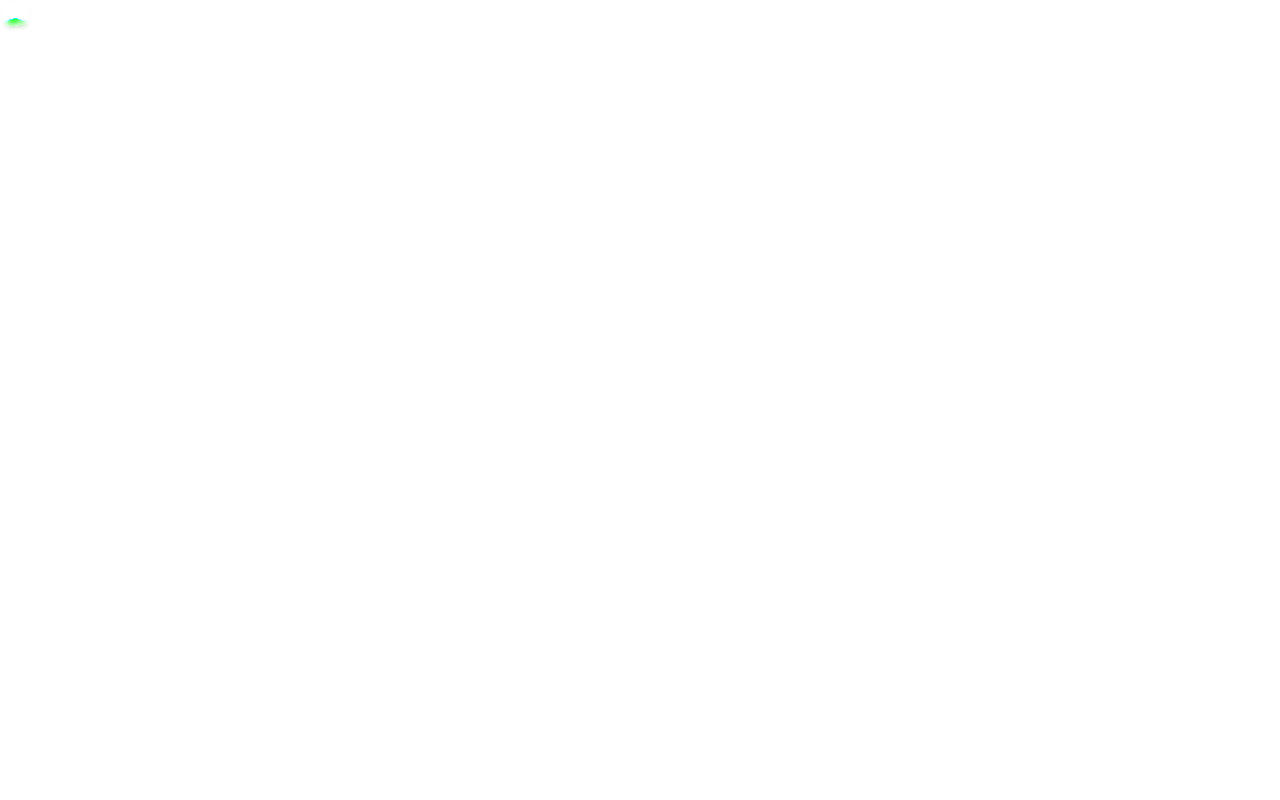
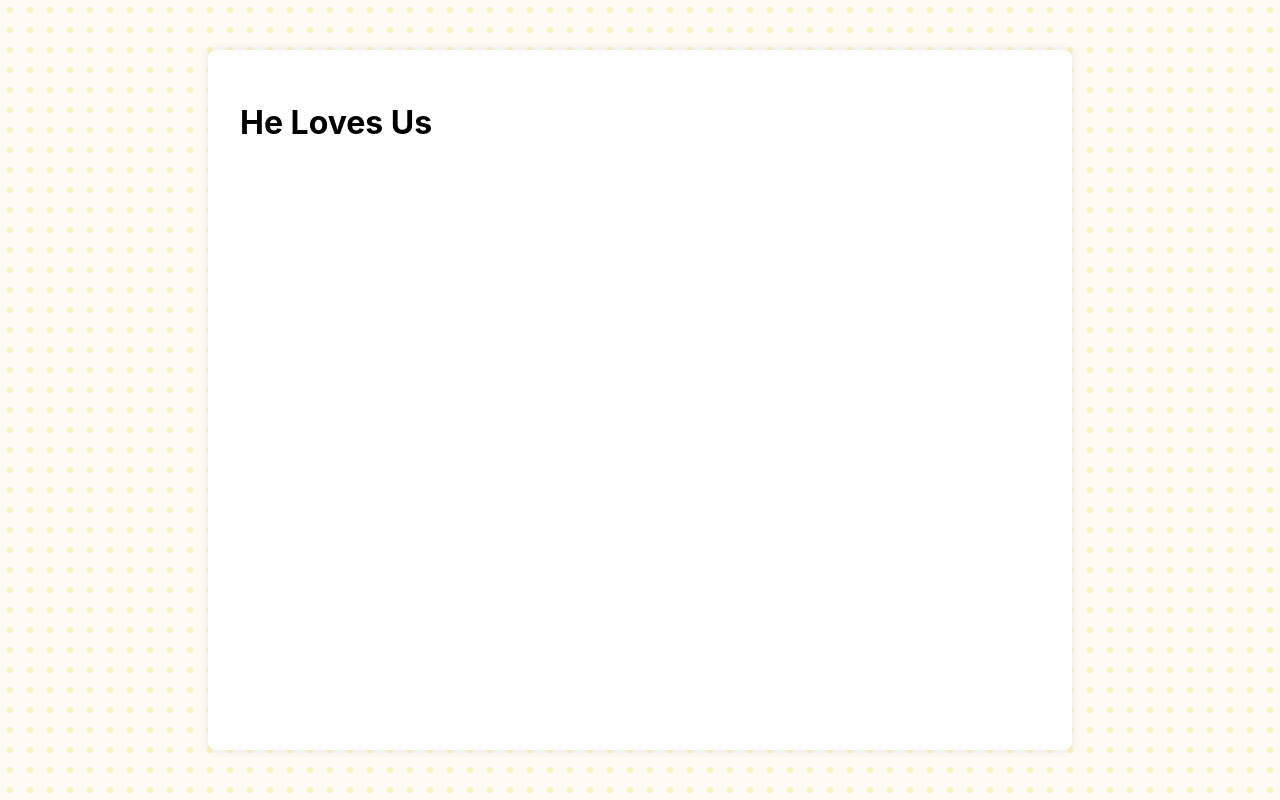
Before and after one commit to snowmac/helovesus.org, a plain HTML site: page index.html in a window 1280 px wide. Drawn offline with Linux system fonts and the light colour scheme.

Commit message:
Update index.html

```diff
--- a/index.html
+++ b/index.html
@@ -1,23 +1,53 @@
+<!DOCTYPE html>
+<html>
+<head>
+    <style>
+        * {
+            font-family: Georgia, "Times New Roman", serif;
+        }
+        h1, h2, h3 {
+            font-family: -apple-system, BlinkMacSystemFont, "Segoe UI", Arial, sans-serif;
+        }
+        body {
+            margin: 0;
+            padding: 0;
+            min-height: 100vh;
+            display: flex;
+            background-color: #fdfbf3; /* Pale background color */
+            position: relative;
+        }
 
-<div class="halftone">
-  <img src=...>
-</div>
+        /* Create dotted pattern */
+        body::before {
+            content: '';
+            position: absolute;
+            top: 0;
+            left: 0;
+            width: 100%;
+            height: 100%;
+            background-image: radial-gradient(circle, #ffdb4d 3px, transparent 3px);
+            background-size: 20px 20px;
+            opacity: 0.3;
+            z-index: 1;
+        }
 
-<style>
-  .halftone {
-    position: relative;
-    filter: brightness(0.8) blur(3px) contrast(999);
-  }
-  .halftone::after {
-    position: absolute;
-    inset: 0;
-    background:
-      radial-gradient(10px at center, black, white),
-      radial-gradient(10px at 5px 5px, cyan, white),
-      radial-gradient(10px at 15px 5px, magenta, white),
-      radial-gradient(10px at 10px 15px, yellow, white);
-    background-size: 20px 20px;
-    background-blend-mode: multiply;
-    mix-blend-mode: screen;
-  }
-</style>
+        .content-area {
+            position: relative;
+            margin: 50px auto;
+            background-color: white;
+            padding: 2rem;
+            border-radius: 8px;
+            box-shadow: 0 0 10px rgba(0,0,0,0.1);
+            width: 80%;
+            max-width: 800px;
+            min-height: 400px;
+            z-index: 2;
+        }
+    </style>
+</head>
+<body>
+    <div class="content-area">
+        <h1>He Loves Us</h1>
+    </div>
+</body>
+</html>
```
